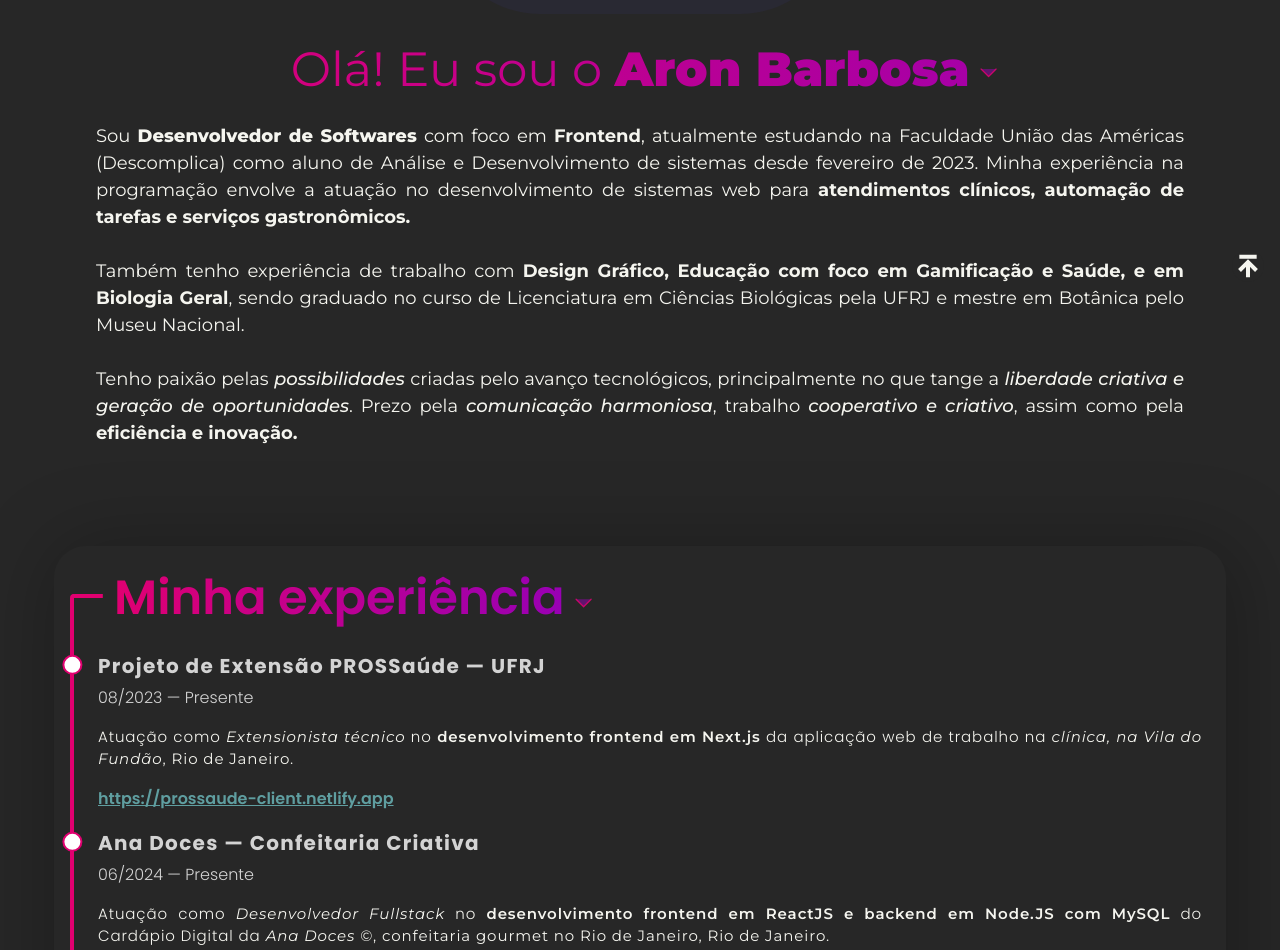
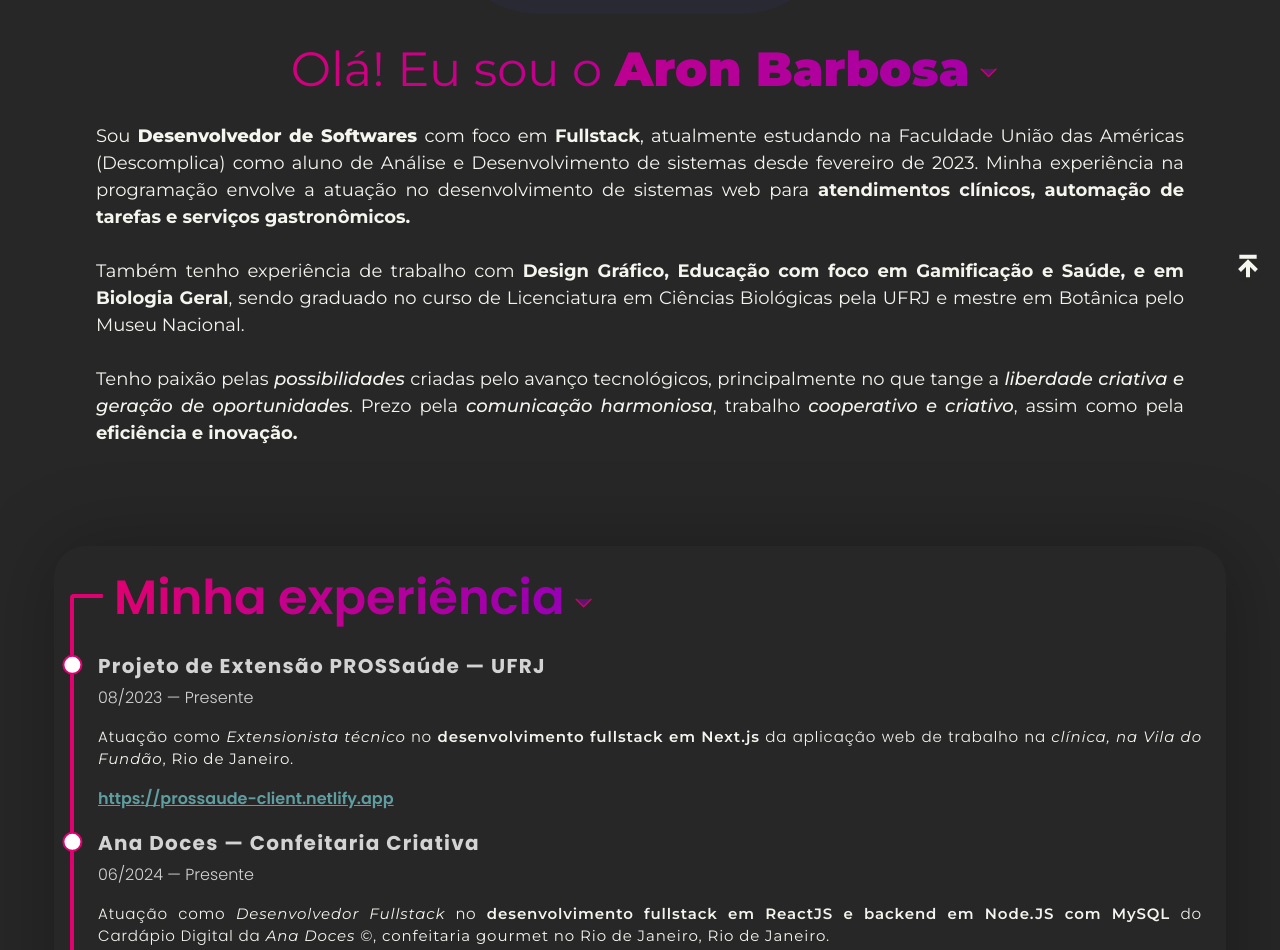
Before and after one commit to aronboliveira/portfolio-web-aronbo, an Angular app: page / in a window 1280 px wide. Shown: the part 502-1452 px from the top of the page. Built offline with nearby package versions, Linux system fonts and the light colour scheme.

Commit message:
include fullstack

```diff
--- a/src/app/main/main.component.html
+++ b/src/app/main/main.component.html
@@ -149,7 +149,7 @@
           <p id="description" *ngIf="!isChecked">
             <span>
               <span>Sou </span><strong>Desenvolvedor de Softwares</strong
-              ><span> com foco em </span> <b>Frontend</b
+              ><span> com foco em </span> <b>Fullstack</b
               ><span
                 >, atualmente estudando na Faculdade União das Américas
                 (Descomplica) como aluno de Análise e Desenvolvimento de
@@ -192,7 +192,7 @@
           <p id="description" *ngIf="isChecked">
             <span>
               <span>I'm a </span><strong>Software developer</strong
-              ><span> focused on </span> <b>Frontend</b
+              ><span> focused on </span> <b>Fullstack development</b
               ><span
                 >, currently studying at the União das Américas (Descomplica)
                 University as an undergraduate of Systems Analysis and
@@ -260,7 +260,7 @@
               [title]="'Projeto de Extensão PROSSaúde — UFRJ'"
               [date]="'08/2023 — Presente'"
               [description]="
-                'Atuação como <em>Extensionista técnico</em> no <b>desenvolvimento frontend em Next.js</b> da aplicação web de trabalho na <em>clínica, na Vila do Fundão</em><span>, Rio de Janeiro.</span>'
+                'Atuação como <em>Extensionista técnico</em> no <b>desenvolvimento fullstack em Next.js</b> da aplicação web de trabalho na <em>clínica, na Vila do Fundão</em><span>, Rio de Janeiro.</span>'
               "
               [href]="'https://prossaude-client.netlify.app'"
             />
@@ -268,7 +268,7 @@
               [title]="'Ana Doces — Confeitaria Criativa'"
               [date]="'06/2024 — Presente'"
               [description]="
-                'Atuação como <em>Desenvolvedor Fullstack</em> no <b>desenvolvimento frontend em ReactJS e backend em Node.JS com MySQL</b> do Cardápio Digital da <em>Ana Doces ©</em><span>, confeitaria gourmet no Rio de Janeiro, Rio de Janeiro.</span>'
+                'Atuação como <em>Desenvolvedor Fullstack</em> no <b>desenvolvimento fullstack em ReactJS e backend em Node.JS com MySQL</b> do Cardápio Digital da <em>Ana Doces ©</em><span>, confeitaria gourmet no Rio de Janeiro, Rio de Janeiro.</span>'
               "
               [href]="'https://anadocesapp.netlify.app'"
             />
@@ -278,7 +278,7 @@
               [title]="'University Extension Program PROSSaúde — UFRJ'"
               [date]="'08/2023 — Present'"
               [description]="
-                'Work as an <em>Technical Extension Program Student</em> in the <b>frontend development using Next.js</b> for the web app used for the health professionals in the <em>clinic, on the Fundão Village</em><span>, Rio de Janeiro.</span>'
+                'Work as an <em>Technical Extension Program Student</em> in the <b>fullstack development using Next.js</b> for the web app used for the health professionals in the <em>clinic, on the Fundão Village</em><span>, Rio de Janeiro.</span>'
               "
               [href]="'https://prossaude-client.netlify.app'"
             />
```
